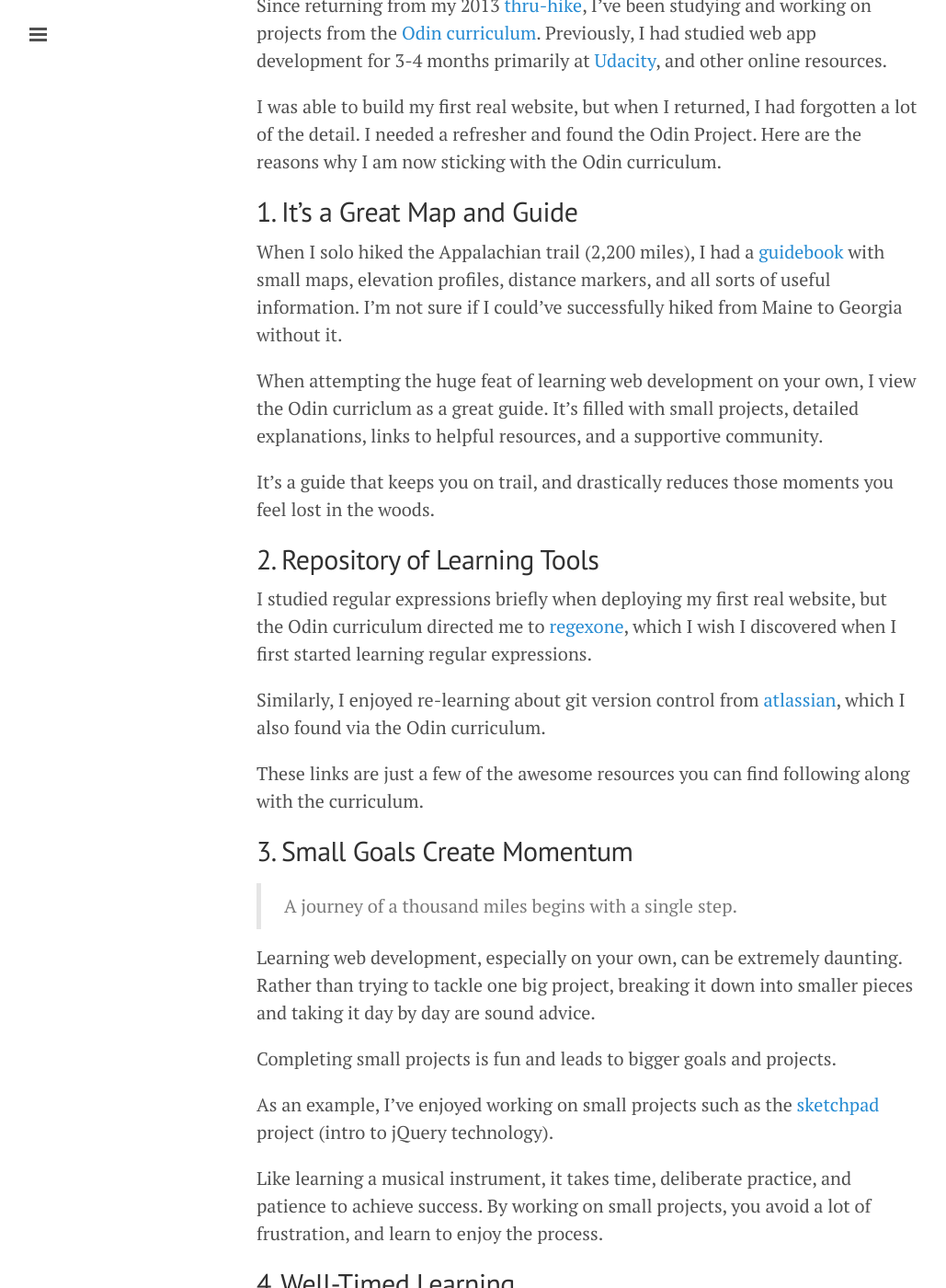
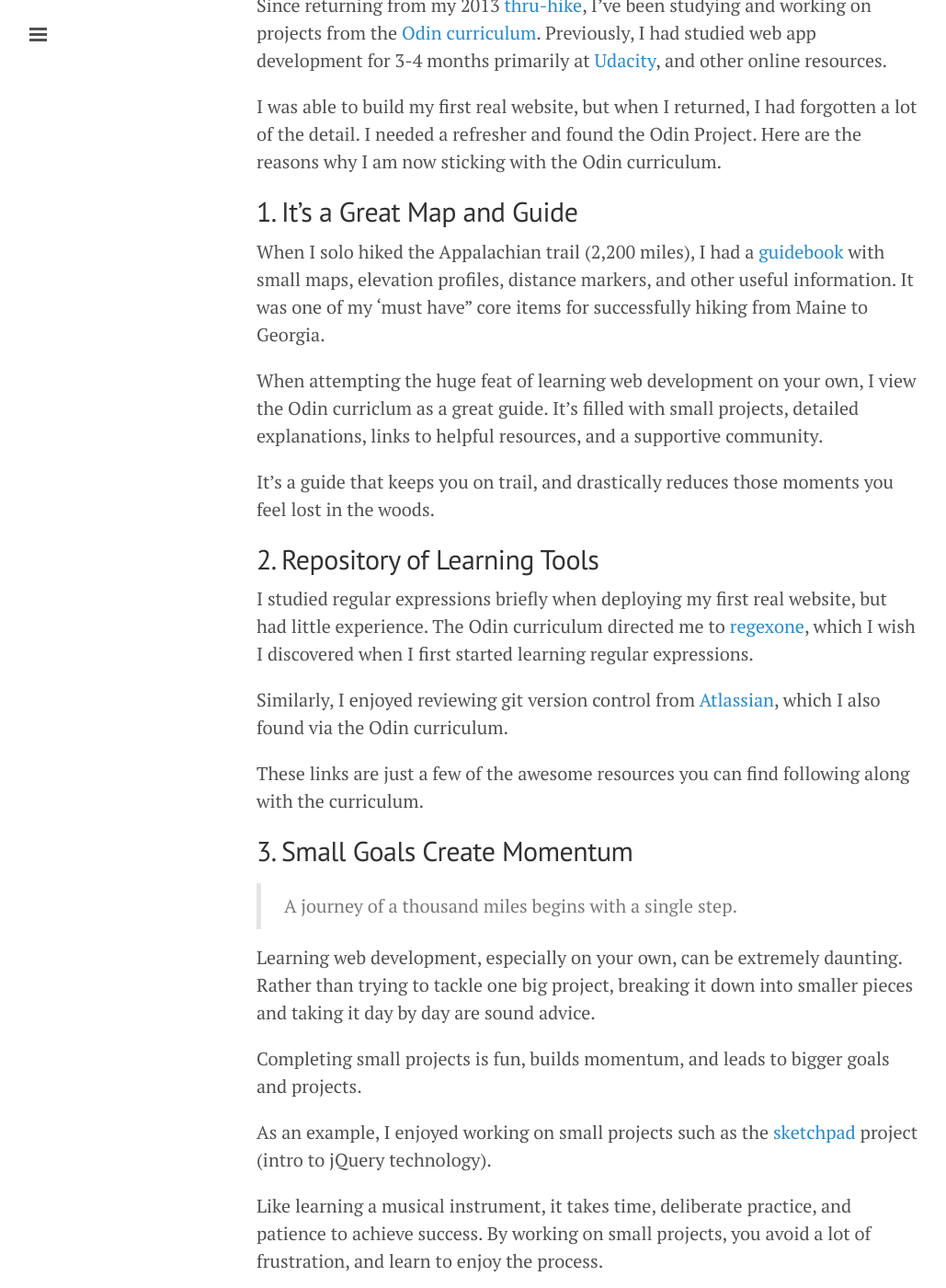
Before and after one commit to Jberczel/jberczel.github.io, a Jekyll site: the page built from _posts/2014-05-05-why-i-like-odin.md, in a window 1280 px wide and 1400 px high, scrolled down 241 px. Shown: the whole window at 92% size, without its empty margins (1-1030 px from the left). Built offline with Jekyll 4.4.1, drawn with Linux system fonts in a browser that asks for light colours; Markdown is read by kramdown in place of the engine named in the settings; comment, search, counter and statistics services are not loaded; some of the changed text lies outside the part shown.

Commit message:
modify why i like odin post

```diff
--- a/_posts/2014-05-05-why-i-like-odin.md
+++ b/_posts/2014-05-05-why-i-like-odin.md
@@ -12,16 +12,16 @@
 <!--more-->
 
 ##1. It's a Great Map and Guide
-When I solo hiked the Appalachian trail (2,200 miles), I had a [guidebook](http://www.amazon.com/The-A-T-Guide-Southbound-2013/dp/0982980833/ref=sr_1_2?ie=UTF8&qid=1399332731&sr=8-2&keywords=awol+guide+southbound) with small maps, elevation profiles, distance markers, and all sorts of useful information.  I'm not sure if I could've successfully hiked from Maine to Georgia without it.
+When I solo hiked the Appalachian trail (2,200 miles), I had a [guidebook](http://www.amazon.com/The-A-T-Guide-Southbound-2013/dp/0982980833/ref=sr_1_2?ie=UTF8&qid=1399332731&sr=8-2&keywords=awol+guide+southbound) with small maps, elevation profiles, distance markers, and other useful information. It was one of my 'must have" core items for successfully hiking from Maine to Georgia.
 
 When attempting the huge feat of learning web development on your own, I view the Odin curriclum as a great guide. It's filled with small projects, detailed explanations, links to helpful resources, and a supportive community.
 
 It's a guide that keeps you on trail, and drastically reduces those moments you feel lost in the woods.
 
 ##2. Repository of Learning Tools
-I studied regular expressions briefly when deploying my first real website, but the Odin curriculum directed me to [regexone](http://regexone.com/), which I wish I discovered when I first started learning regular expressions.
+I studied regular expressions briefly when deploying my first real website, but had little experience. The Odin curriculum directed me to [regexone](http://regexone.com/), which I wish I discovered when I first started learning regular expressions.
 
-Similarly, I enjoyed re-learning about git version control from [atlassian](https://www.atlassian.com/git/tutorial), which I also found via the Odin curriculum.
+Similarly, I enjoyed reviewing git version control from [Atlassian](https://www.atlassian.com/git/tutorial), which I also found via the Odin curriculum.
 
 These links are just a few of the awesome resources you can find following along with the curriculum.
 
@@ -31,9 +31,9 @@
 
 Learning web development, especially on your own, can be extremely daunting.  Rather than trying to tackle one big project, breaking it down into smaller pieces and taking it day by day are sound advice.
 
-Completing small projects is fun and leads to bigger goals and projects.
+Completing small projects is fun, builds momentum, and leads to bigger goals and projects.
 
-As an example, I've enjoyed working on small projects such as the [sketchpad](https://github.com/Jberczel/odin-projects/tree/master/sketchpad) project (intro to jQuery technology).
+As an example, I enjoyed working on small projects such as the [sketchpad](https://github.com/Jberczel/odin-projects/tree/master/sketchpad) project (intro to jQuery technology).
 
 Like learning a musical instrument, it takes time, deliberate practice, and patience to achieve success. By working on small projects, you avoid a lot of frustration, and learn to enjoy the process.
 
@@ -61,4 +61,4 @@
 
 There are volunteers running study groups/sessions. After writing a few walkthroughs, I can appreciate how much time and effort some of the original contributors put into this project.
 
-It also doesn't hurt that it is a free, open-source, [curriculum](https://github.com/TheOdinProject/theodinproject).
+It also doesn't hurt that it is a free, open-source [curriculum](https://github.com/TheOdinProject/theodinproject).
```
